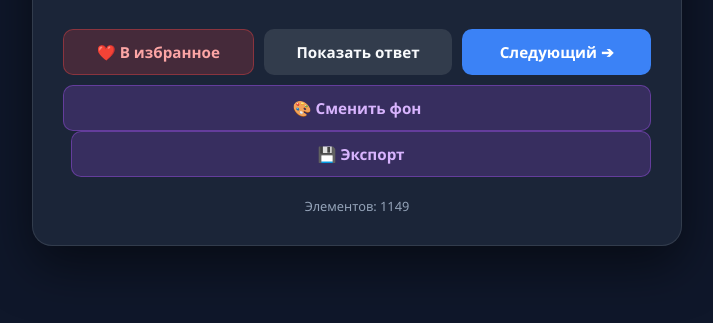
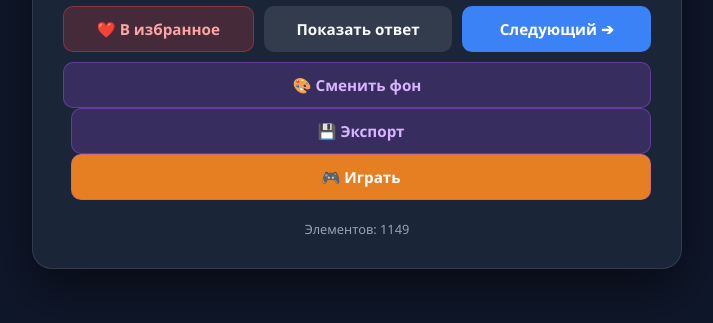
Before and after one commit to egorlikhtin-rgb/phrase-app, a plain HTML site: page index.html in a window 1280 px wide. Shown: the part 441-764 px from the top of the page, without its empty margins (283-996 px from the left). Drawn offline with Linux system fonts and the light colour scheme.

Commit message:
Update index.html

```diff
--- a/index.html
+++ b/index.html
@@ -112,6 +112,7 @@
     <button class="btn-theme" onclick="changeTheme()">🎨 Сменить фон</button>
   </div>
       <button class="btn-theme" onclick="exportFavorites()" style="margin-left: 8px;">💾 Экспорт</button>
+      <button class="btn-theme" onclick="startQuiz()" style="margin-left: 8px; background: #e67e22; color: white;">🎮 Играть</button>
 
   <div class="counter" id="counterTag"></div>
 </div>
```
